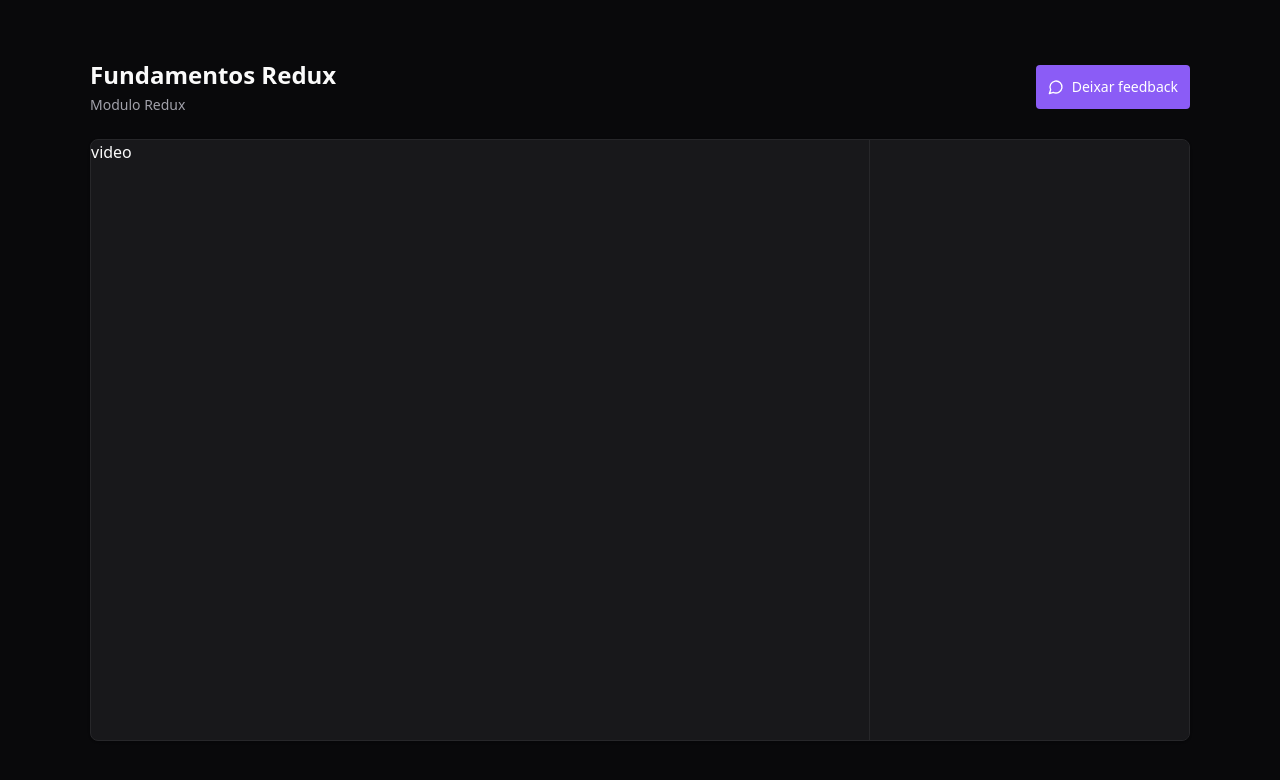
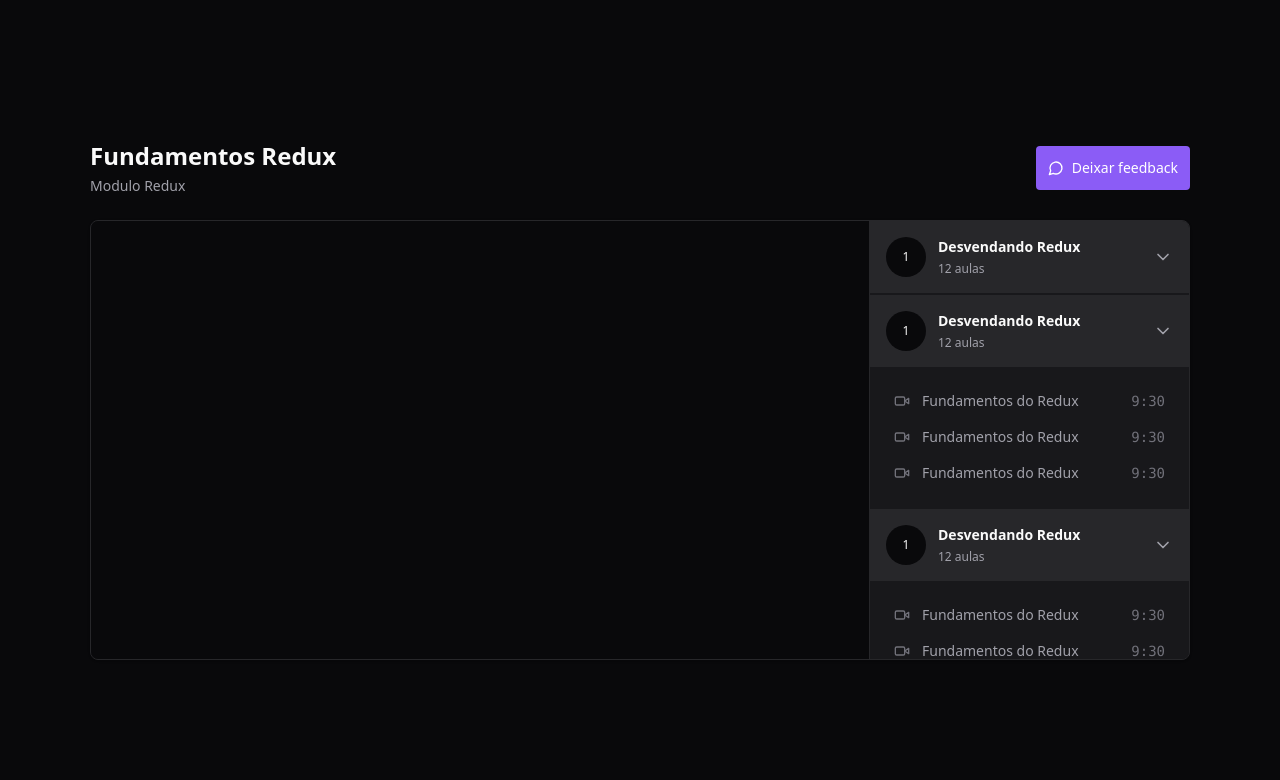
Before and after one commit to pcaldi/redux, a React (Vite) app: page / in a window 1280 px wide. Shown: the top 780 px of the page. Built offline with nearby package versions, Linux system fonts and the light colour scheme.

Commit message:
scrollbar aside

```diff
--- a/package.json
+++ b/package.json
@@ -14,6 +14,7 @@
     "lucide-react": "^0.295.0",
     "react": "^18.2.0",
     "react-dom": "^18.2.0",
+    "react-player": "^2.14.0",
     "react-redux": "^9.0.4"
   },
   "devDependencies": {
@@ -27,6 +28,7 @@
     "eslint-plugin-react-hooks": "^4.6.0",
     "eslint-plugin-react-refresh": "^0.4.5",
     "postcss": "^8.4.32",
+    "tailwind-scrollbar": "^3.0.5",
     "tailwindcss": "^3.3.6",
     "typescript": "^5.2.2",
     "vite": "^5.0.8"
--- a/src/pages/Player.tsx
+++ b/src/pages/Player.tsx
@@ -1,35 +1,142 @@
-import { MessageCircle } from "lucide-react";
+import { ChevronDown, MessageCircle, Video } from "lucide-react";
+import ReactPlayer from "react-player/youtube";
 
-export function Player(){
-  return(
+export function Player() {
+  return (
     <div className="h-screen bg-zinc-950 text-zinc-50 flex items-center justify-center">
       <div className="flex w-[1100px] flex-col gap-6">
-
         <div className="flex items-center justify-between ">
-
           {/* Header */}
           <div className="flex flex-col gap-1">
             <h1 className="text-2xl font-bold">Fundamentos Redux</h1>
-              <span className="text-sm text-zinc-400">Modulo Redux</span>
+            <span className="text-sm text-zinc-400">Modulo Redux</span>
           </div>
 
           <button className="flex gap-2 items-center bg-violet-500 rounded px-3 py-3 text-sm font-medium text-white hover:bg-violet-600">
-            <MessageCircle className="w-4 h-4"/>
+            <MessageCircle className="w-4 h-4" />
             Deixar feedback
           </button>
         </div>
 
-        <main className="flex relative overflow-hidden rounded-lg border border-zinc-800 bg-zinc-900 shadow">
+        <main className="flex relative overflow-hidden rounded-lg border border-zinc-800 bg-zinc-900 shadow pr-80">
           <div className="flex-1">
-            video
+            <div className="w-full bg-zinc-950 aspect-video">
+              <ReactPlayer
+                width="100%"
+                height="100%"
+                controls
+                url="https://youtu.be/iZ_L2sA2TLk?si=KL_tcfyyTz5iwG9E"
+              />
+            </div>
           </div>
 
-          <aside className="w-80 border-l border-zinc-800 bg-zinc-900 h-[600px]">
+          <aside className="w-80 border-l divide-y-2 divide-zinc-900 border-zinc-800 bg-zinc-900 overflow-y-scroll scrollbar scrollbar-thin scrollbar-track-zinc-950 scrollbar-thumb-zinc-800 absolute top-0 bottom-0 right-0 ">
+            <div>
+              <button className="flex w-full items-center gap-3 bg-zinc-800 p-4">
+                <div
+                  className="flex h-10 w-10 rounded-full items-center justify-center bg-zinc-950 text-xs
+                "
+                >
+                  1
+                </div>
 
+                <div className="flex flex-col gap-1 text-left">
+                  <strong className="text-sm">Desvendando Redux</strong>
+                  <span className="text-xs text-zinc-400">12 aulas</span>
+                </div>
+
+                <ChevronDown className="w-5 h-5 ml-auto text-zinc-400 " />
+              </button>
+            </div>
+
+            <div>
+              <button className="flex w-full items-center gap-3 bg-zinc-800 p-4">
+                <div
+                  className="flex h-10 w-10 rounded-full items-center justify-center bg-zinc-950 text-xs
+                "
+                >
+                  1
+                </div>
+
+                <div className="flex flex-col gap-1 text-left">
+                  <strong className="text-sm">Desvendando Redux</strong>
+                  <span className="text-xs text-zinc-400">12 aulas</span>
+                </div>
+
+                <ChevronDown className="w-5 h-5 ml-auto text-zinc-400 " />
+              </button>
+              <nav className="flex flex-col relative gap-4 p-6">
+                <button className="flex items-center text-sm gap-3 text-zinc-400">
+                  <Video className="w-4 h-4 text-zinc-500" />
+                  <span>Fundamentos do Redux</span>
+                  <span className="ml-auto font-mono text-sm text-zinc-500">
+                    9:30
+                  </span>
+                </button>
+
+                <button className="flex items-center text-sm gap-3 text-zinc-400">
+                  <Video className="w-4 h-4 text-zinc-500" />
+                  <span>Fundamentos do Redux</span>
+                  <span className="ml-auto font-mono text-sm text-zinc-500">
+                    9:30
+                  </span>
+                </button>
+
+                <button className="flex items-center text-sm gap-3 text-zinc-400">
+                  <Video className="w-4 h-4 text-zinc-500" />
+                  <span>Fundamentos do Redux</span>
+                  <span className="ml-auto font-mono text-sm text-zinc-500">
+                    9:30
+                  </span>
+                </button>
+              </nav>
+            </div>
+
+            <div>
+              <button className="flex w-full items-center gap-3 bg-zinc-800 p-4">
+                <div
+                  className="flex h-10 w-10 rounded-full items-center justify-center bg-zinc-950 text-xs
+                "
+                >
+                  1
+                </div>
+
+                <div className="flex flex-col gap-1 text-left">
+                  <strong className="text-sm">Desvendando Redux</strong>
+                  <span className="text-xs text-zinc-400">12 aulas</span>
+                </div>
+
+                <ChevronDown className="w-5 h-5 ml-auto text-zinc-400 " />
+              </button>
+              <nav className="flex flex-col relative gap-4 p-6">
+                <button className="flex items-center text-sm gap-3 text-zinc-400">
+                  <Video className="w-4 h-4 text-zinc-500" />
+                  <span>Fundamentos do Redux</span>
+                  <span className="ml-auto font-mono text-sm text-zinc-500">
+                    9:30
+                  </span>
+                </button>
+
+                <button className="flex items-center text-sm gap-3 text-zinc-400">
+                  <Video className="w-4 h-4 text-zinc-500" />
+                  <span>Fundamentos do Redux</span>
+                  <span className="ml-auto font-mono text-sm text-zinc-500">
+                    9:30
+                  </span>
+                </button>
+
+                <button className="flex items-center text-sm gap-3 text-zinc-400">
+                  <Video className="w-4 h-4 text-zinc-500" />
+                  <span>Fundamentos do Redux</span>
+                  <span className="ml-auto font-mono text-sm text-zinc-500">
+                    9:30
+                  </span>
+                </button>
+              </nav>
+            </div>
           </aside>
-
         </main>
       </div>
     </div>
-  )
+  );
 }
--- a/tailwind.config.js
+++ b/tailwind.config.js
@@ -6,5 +6,7 @@
   theme: {
     extend: {},
   },
-  plugins: [],
+  plugins: [
+    require('tailwind-scrollbar'),
+  ],
 }
```
Also changed, not shown: .eslintrc.cjs (deleted), 1 other file (tests, documents, lock files or other folders).
